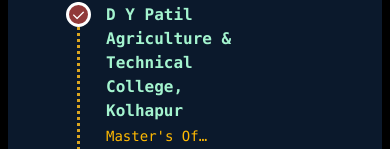
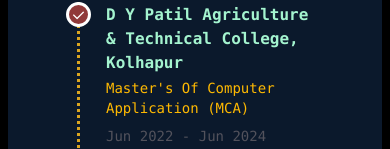
Before and after one commit to gurunath-patil/portfolio-v3, a Vue app: page /history in a window 390 px wide. Shown: the part 695-844 px from the top of the page. Built offline with nearby package versions, Linux system fonts and the light colour scheme.

Commit message:
fix: history section text truncate when user open on mobile even have space around

```diff
--- a/src/components/Stepper.vue
+++ b/src/components/Stepper.vue
@@ -10,7 +10,7 @@
 
 <template>
     <div
-        class="w-4/5 h-auto rounded-2xl shadow-[rgba(60,64,67,0.3)_0_1px_2px_0,rgba(60,64,67,0.15)_0_2px_6px_2px]">
+        class="w-6/6 sm:w-4/5 h-auto rounded-2xl shadow-[rgba(60,64,67,0.3)_0_1px_2px_0,rgba(60,64,67,0.15)_0_2px_6px_2px]">
         <div class="p-4 pl-8 [--tl-color:#daa520] [--tl-rounded:9999px] [--tl-bullet-size:25px] [--tl-line-width:3px] [--offset:calc(var(--tl-bullet-size)/2+var(--tl-line-width)/2)]"
             data-align="left" role="group">
             <div v-for="(stepItem, index) in steps" :key="index"
@@ -33,7 +33,7 @@
 
                     <div class="mt-1" role="group">
                         <p class="flex flex-row flex-nowrap items-center gap-2 text-amber-400 dark:text-orange-200">
-                            <span class="text-sm font-normal font-mono line-clamp-1">
+                            <span class="text-sm font-normal font-mono">
                                 {{ stepItem.subTitle }}
                             </span>
                         </p>
```
